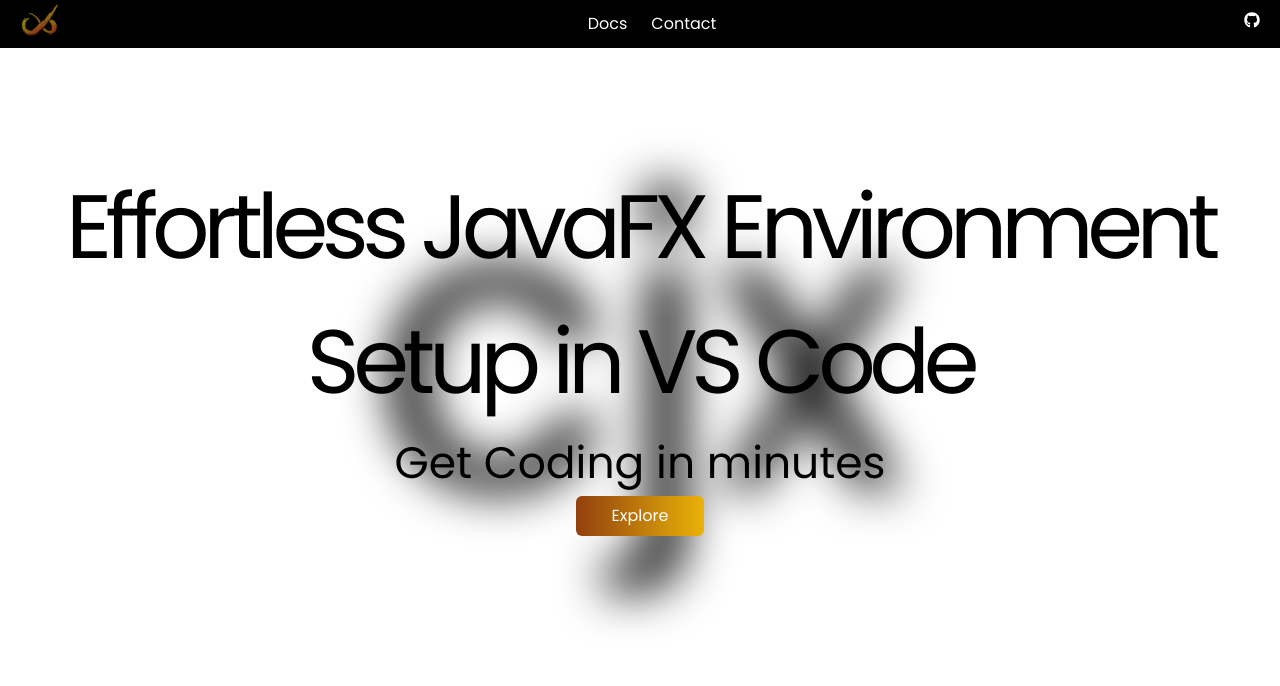
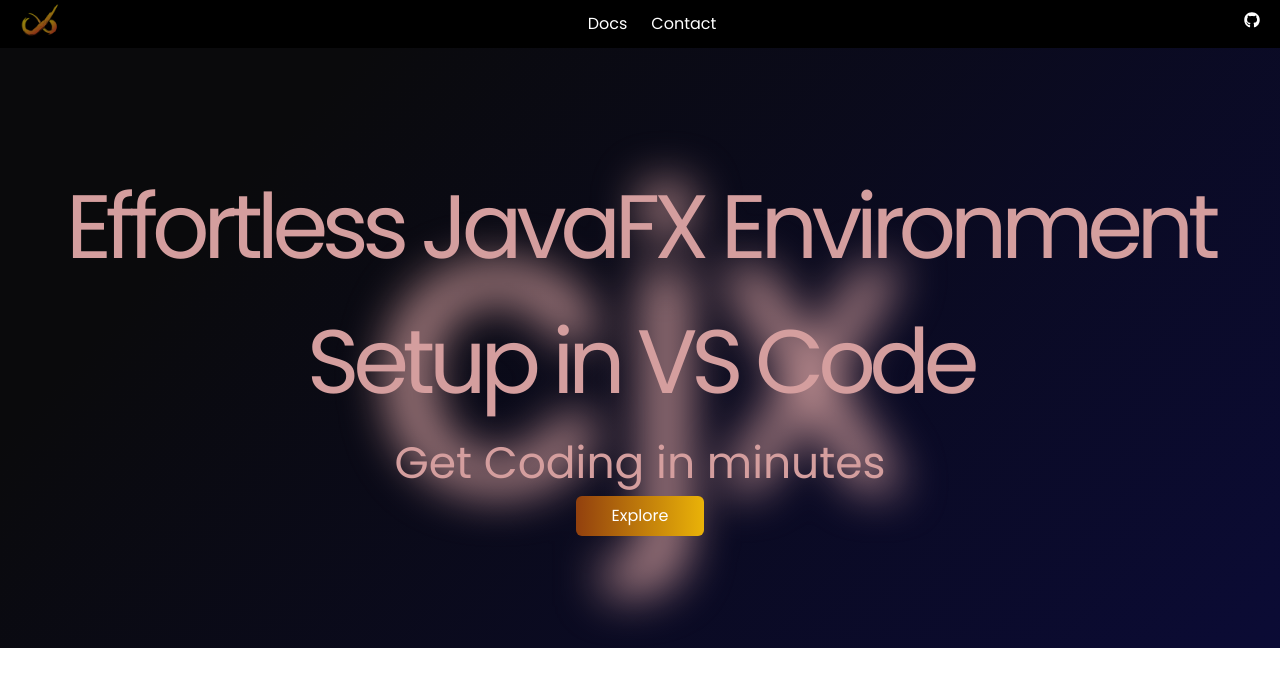
Before and after one commit to dagimg-dot/cjx-doc, a React (Vite) app: page / in a window 1280 px wide. Shown: the top 686 px of the page. Built offline with nearby package versions, Linux system fonts and the light colour scheme.

Commit message:
add text color

```diff
--- a/src/component/cjxBody.jsx
+++ b/src/component/cjxBody.jsx
@@ -3,7 +3,7 @@
 
 export default function CjxBody(){
     return (
-        <div relative className="flex flex-col text-center justify-center ">
+        <div relative className="flex flex-col bg-bodyGradient text-center justify-center text-custom-pink" >
         <p className="blur-xl text-[400px] font-sans">cjx</p>
         <CjxBodySlogan/>
         </div>
```
